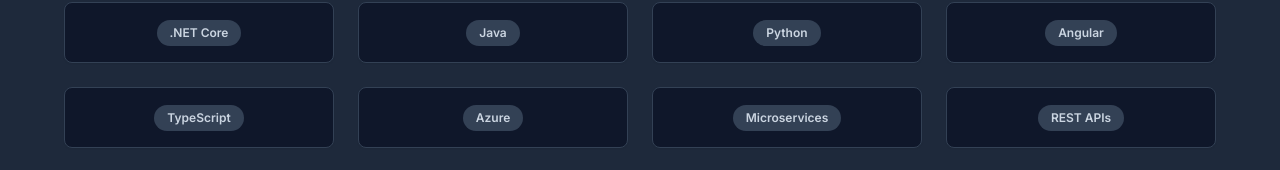
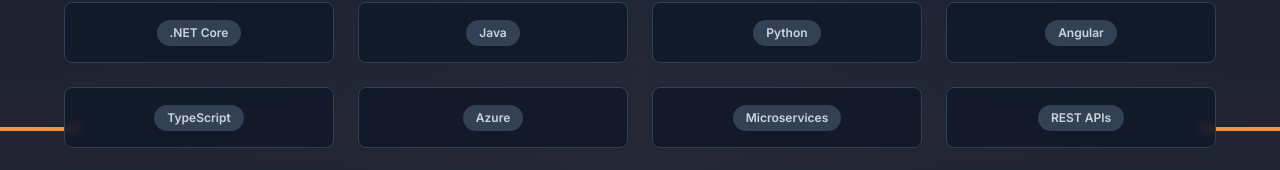
Before and after one commit to luis-maca/personal-portffolio, a React (Vite) app: page / in a window 1280 px wide. Shown: the part 1552-1722 px from the top of the page. Built offline with nearby package versions, Linux system fonts and the light colour scheme.

Commit message:
Add skill section background bar
Implement a background bar for the skills section.

```diff
--- a/src/pages/Index.tsx
+++ b/src/pages/Index.tsx
@@ -264,8 +264,16 @@ const Index = () => {
       </section>
 
       {/* Skills Section */}
-      <section id="skills" className="py-16 px-6 bg-slate-800">
-        <div className="max-w-6xl mx-auto">
+      <section id="skills" className="py-16 px-6 relative">
+        {/* Background Bar Effect */}
+        <div className="absolute inset-0 bg-gradient-to-r from-slate-800/50 via-slate-700/30 to-slate-800/50"></div>
+        <div className="absolute inset-0 bg-gradient-to-b from-transparent via-orange-500/5 to-transparent"></div>
+
+        {/* Decorative bars */}
+        <div className="absolute left-0 top-1/2 w-20 h-1 bg-orange-400 transform -translate-y-1/2"></div>
+        <div className="absolute right-0 top-1/2 w-20 h-1 bg-orange-400 transform -translate-y-1/2"></div>
+
+        <div className="max-w-6xl mx-auto relative z-10">
           <div className="text-center mb-16">
             <h2 className="text-4xl font-bold text-white mb-4">Technical Expertise</h2>
             <p className="text-xl text-slate-300">
@@ -275,7 +283,7 @@ const Index = () => {
 
           <div className="grid md:grid-cols-2 lg:grid-cols-4 gap-6">
             {skills.map((skill, index) => (
-              <Card key={index} className="bg-slate-900 border-slate-700 p-4 hover:border-orange-400 transition-all duration-300 hover:-translate-y-1 cursor-pointer group">
+              <Card key={index} className="bg-slate-900/80 backdrop-blur-sm border-slate-700 p-4 hover:border-orange-400 transition-all duration-300 hover:-translate-y-1 cursor-pointer group">
                 <CardContent className="p-0">
                   <div className="text-center">
                     <Badge variant="secondary" className="bg-slate-700 text-slate-300 group-hover:bg-orange-400 group-hover:text-slate-900 px-3 py-1 transition-colors">
```
